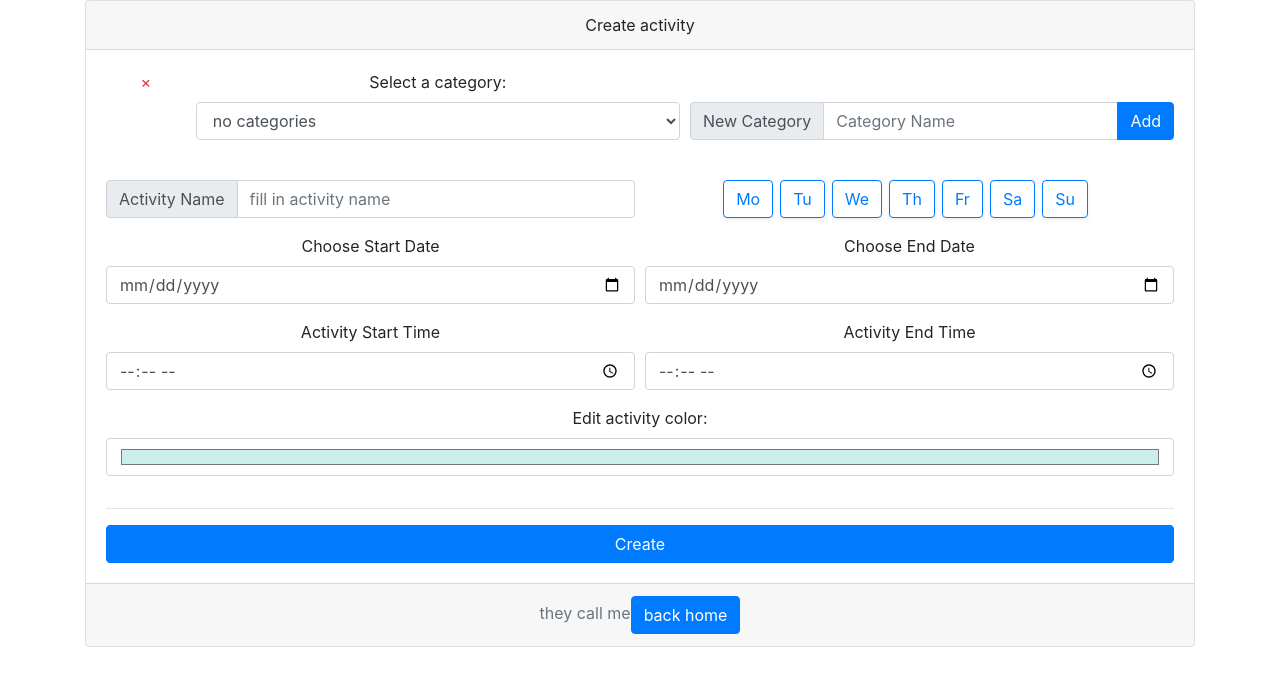
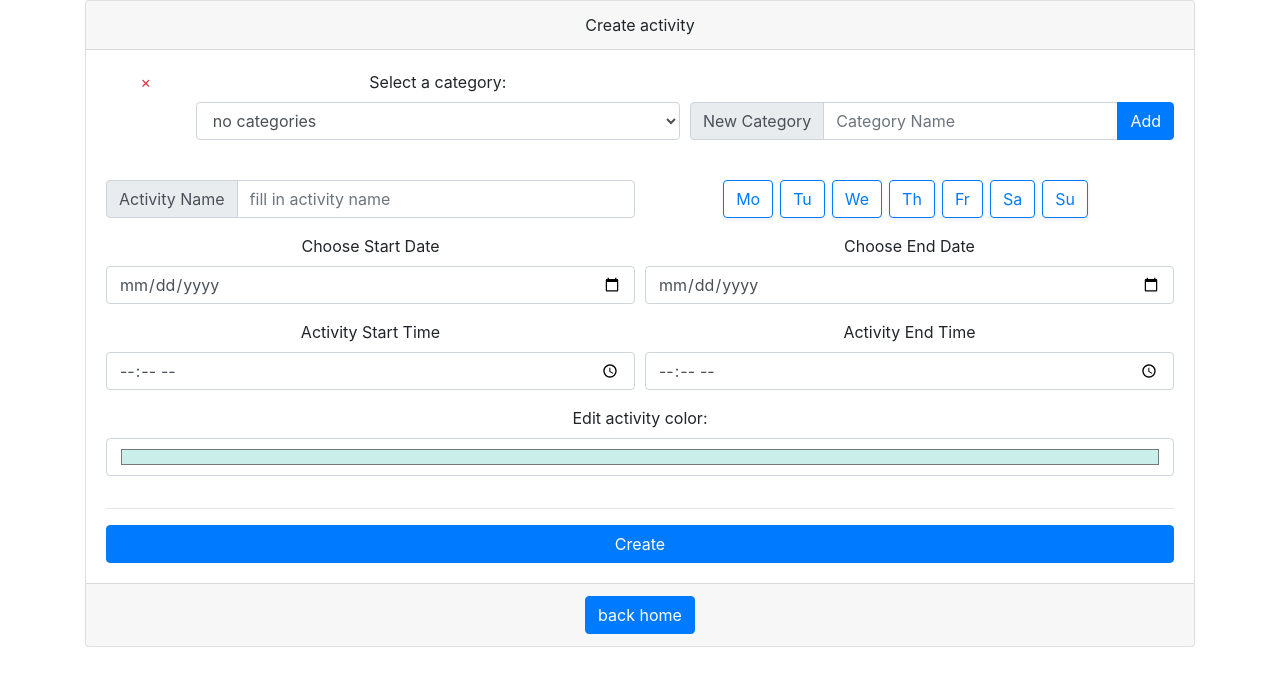
Before and after one commit to chansenh/planner, a Django app: page /create/ in a window 1280 px wide. Shown: the top 696 px of the page. Run offline with Django 3.2, Linux system fonts and the light colour scheme; data that the repository does not hold is empty; some libraries are stand-ins or nearby versions.

Commit message:
reset db file

```diff
--- a/plantersinf/planner/templates/planner/create.html
+++ b/plantersinf/planner/templates/planner/create.html
@@ -163,7 +163,7 @@
 			  </form>
 			</div>
 			<div class="card-footer text-muted">
-			  they call me<a class="btn btn-primary" href="/"> back home</a>
+			  <a class="btn btn-primary" href="/"> back home</a>
 			</div>
 		  </div>
 	  </div>
--- a/plantersinf/planner/templates/planner/edit.html
+++ b/plantersinf/planner/templates/planner/edit.html
@@ -174,7 +174,7 @@
 			</form>
 		  </div>
 		  <div class="card-footer text-muted">
-			they call me<a class="btn btn-primary" href="/"> back home</a>
+			<a class="btn btn-primary" href="/"> back home</a>
 		  </div>
 		</div>
     </div>
```
Also changed, not shown: plantersinf/db.sqlite3.
